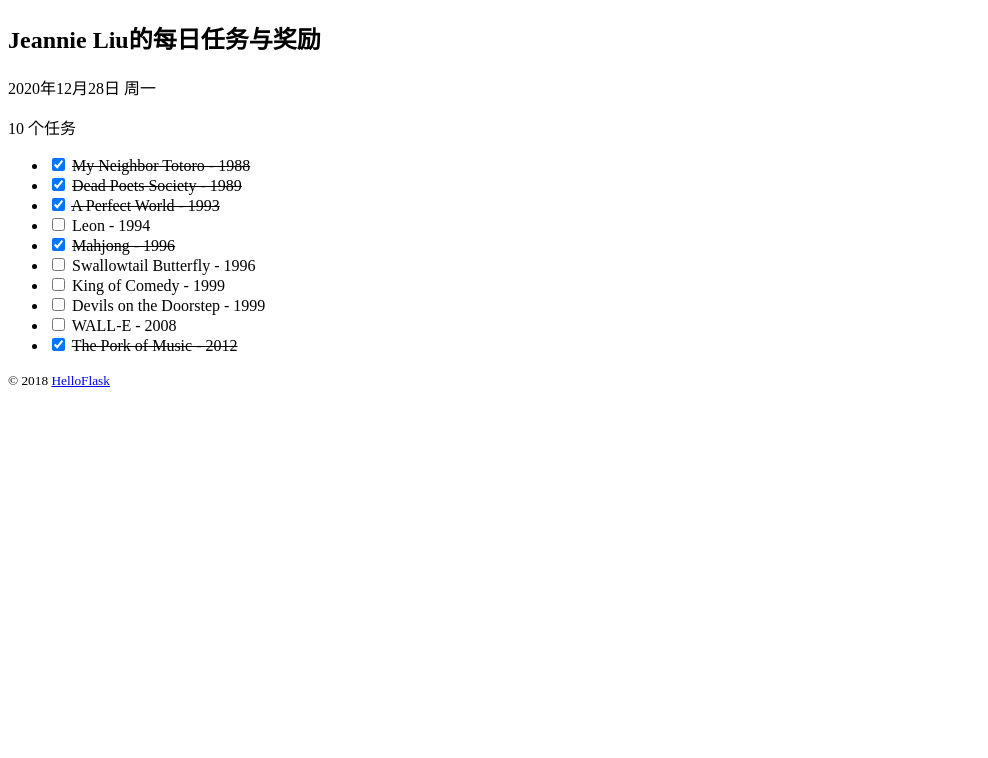
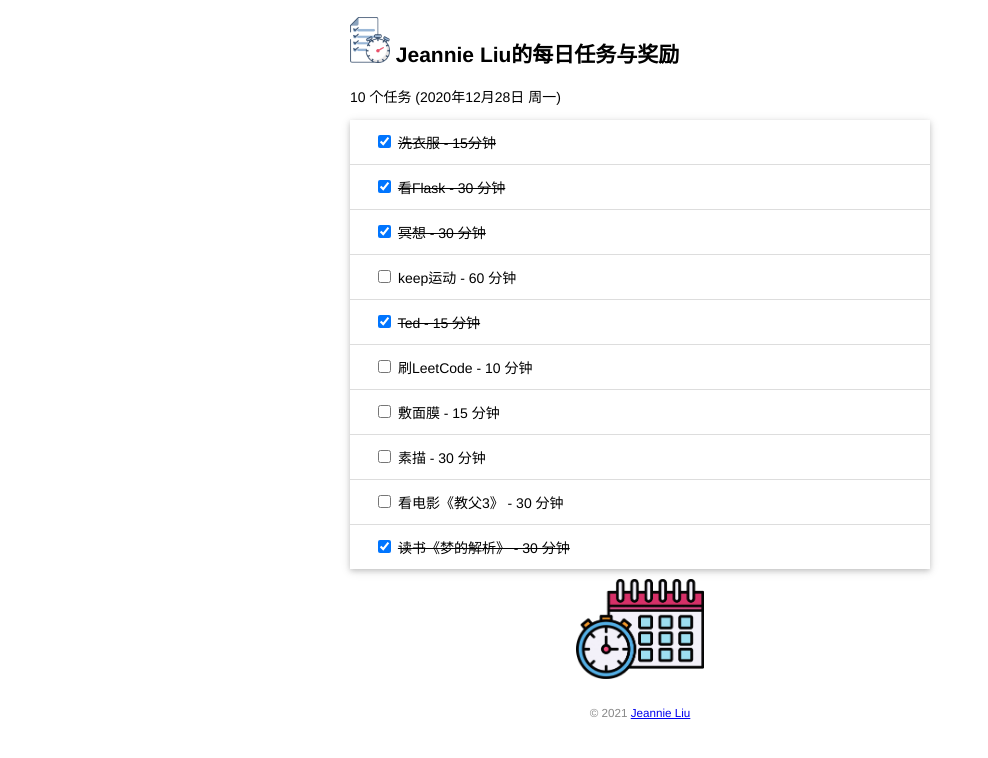
Before and after one commit to jeannieyeliu/dailytask, a Flask app: page / in a window 1280 px wide. Shown: the top 758 px of the page, without its empty margins (0-988 px from the left). Run offline with Flask 2, Linux system fonts and the light colour scheme.

Commit message:
ch4 add html templates and css style

```diff
--- a/app.py
+++ b/app.py
@@ -5,16 +5,16 @@ app = Flask(__name__)
 # fake data
 name = 'Jeannie Liu'
 tasks = [
-    {'id': '1', 'title': 'My Neighbor Totoro', 'estimate': '1988', 'state': 'checked'},
-    {'id': '2', 'title': 'Dead Poets Society', 'estimate': '1989', 'state': 'checked'},
-    {'id': '3', 'title': 'A Perfect World', 'estimate': '1993', 'state': 'checked'},
-    {'id': '4', 'title': 'Leon', 'estimate': '1994', 'state': ''},
-    {'id': '5', 'title': 'Mahjong', 'estimate': '1996', 'state': 'checked'},
-    {'id': '6', 'title': 'Swallowtail Butterfly', 'estimate': '1996', 'state': ''},
-    {'id': '7', 'title': 'King of Comedy', 'estimate': '1999', 'state': ''},
-    {'id': '8', 'title': 'Devils on the Doorstep', 'estimate': '1999', 'state': ''},
-    {'id': '9', 'title': 'WALL-E', 'estimate': '2008', 'state': ''},
-    {'id': '0', 'title': 'The Pork of Music', 'estimate': '2012', 'state': 'checked'}
+    {'id': '1', 'title': '洗衣服', 'estimate': '15分钟', 'state': 'checked'},
+    {'id': '2', 'title': '看Flask', 'estimate': '30 分钟', 'state': 'checked'},
+    {'id': '3', 'title': '冥想', 'estimate': '30 分钟', 'state': 'checked'},
+    {'id': '4', 'title': 'keep运动', 'estimate': '60 分钟', 'state': ''},
+    {'id': '5', 'title': 'Ted', 'estimate': '15 分钟', 'state': 'checked'},
+    {'id': '6', 'title': '刷LeetCode', 'estimate': '10 分钟', 'state': ''},
+    {'id': '7', 'title': '敷面膜', 'estimate': '15 分钟', 'state': ''},
+    {'id': '8', 'title': '素描', 'estimate': '30 分钟', 'state': ''},
+    {'id': '9', 'title': '看电影《教父3》', 'estimate': '30 分钟', 'state': ''},
+    {'id': '0', 'title': '读书《梦的解析》', 'estimate': '30 分钟', 'state': 'checked'}
 ]
 
 
--- /dev/null
+++ b/static/style.css
@@ -0,0 +1,48 @@
+/* 页面整体 */
+body {
+    margin: auto;
+    max-width: 580px;
+    font-size: 14px;
+    font-family: Helvetica, Arial, sans-serif;
+}
+
+/* 页脚 */
+footer {
+    color: #888;
+    margin-top: 15px;
+    text-align: center;
+    padding: 10px;
+}
+
+/* 头像 */
+.avatar {
+    width: 40px;
+}
+
+/* 电影列表 */
+.task-list {
+    list-style-type: none;
+    padding: 0;
+    margin-bottom: 10px;
+    box-shadow: 0 2px 5px 0 rgba(0, 0, 0, 0.16), 0 2px 10px 0 rgba(0, 0, 0, 0.12);
+}
+
+.task-list li {
+    padding: 12px 24px;
+    border-bottom: 1px solid #ddd;
+}
+
+.task-list li:last-child {
+    border-bottom:none;
+}
+
+.task-list li:hover {
+    background-color: #f8f9fa;
+}
+
+/* calendar图片 */
+.totoro {
+    display: block;
+    margin: 0 auto;
+    height: 100px;
+}
--- a/templates/index.html
+++ b/templates/index.html
@@ -3,13 +3,17 @@
 <head>
     <meta charset="UTF-8">
     <title>{{ name }}的每日任务与奖励</title>
+    <link rel="icon" href="{{ url_for('static', filename='images/favicon.ico') }}">
+    <link rel="stylesheet" href="{{ url_for('static', filename='style.css') }}" type="text/css">
 </head>
 <body>
-    <h2>{{ name }}的每日任务与奖励</h2>
+    <h2>
+        <img alt="Avatar"  class="avatar" src="{{ url_for('static', filename='images/avatar.png') }}">
+        {{ name }}的每日任务与奖励
+    </h2>
     {# 使用 length 过滤器获取 movies 变量的长度 #}
-    <p>2020年12月28日 周一</p>
-    <p>{{ tasks|length }} 个任务</p>
-    <ul>
+    <p>{{ tasks|length }} 个任务 (2020年12月28日 周一)</p>
+    <ul class="task-list">
         {% for task in tasks %}  {# 迭代 tasks 变量 #}
         <li> <input type="checkbox" name="state" value="{{task.id}}" {{task.state}}/>
             {% if task.state == "checked" %}
@@ -22,8 +26,9 @@
         </li>  {# 等同于 task['title'] #}
         {% endfor %}  {# 使用 endfor 标签结束 for 语句 #}
     </ul>
+    <img alt="Walking Totoro" class="totoro"  src="{{ url_for('static', filename='images/calendar.png') }}">
     <footer>
-        <small>&copy; 2018 <a href="http://helloflask.com/tutorial">HelloFlask</a></small>
+        <small>&copy; 2021 <a href="https://github.com/jeannieyeliu/dailytask">Jeannie Liu</a> </small>
 	</footer>
 </body>
 </html>
```
Also changed, not shown: static/images/avatar.png (added), static/images/calendar.png (added), static/images/favicon.ico (added), static/tick.png (added), 1 other file.
